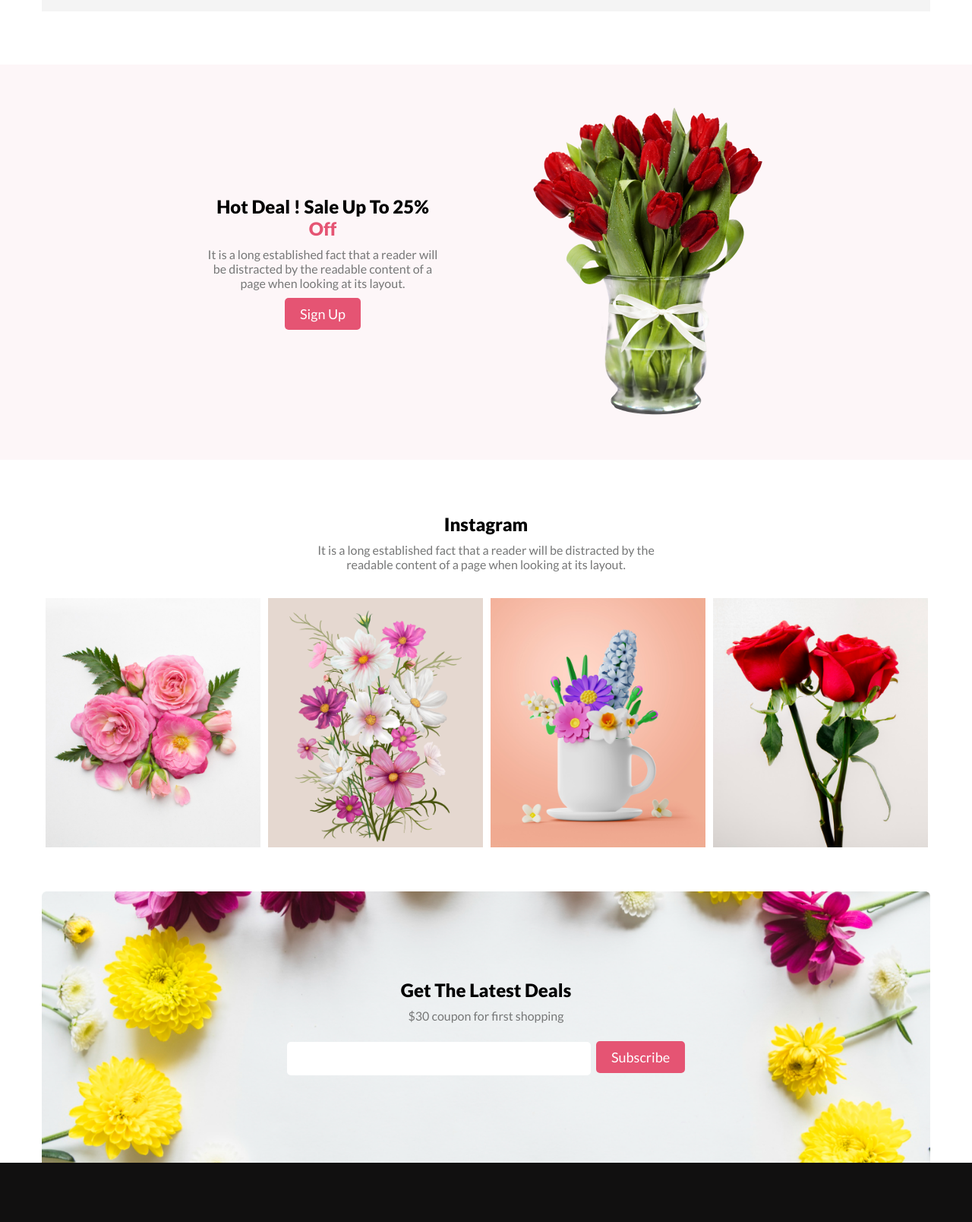
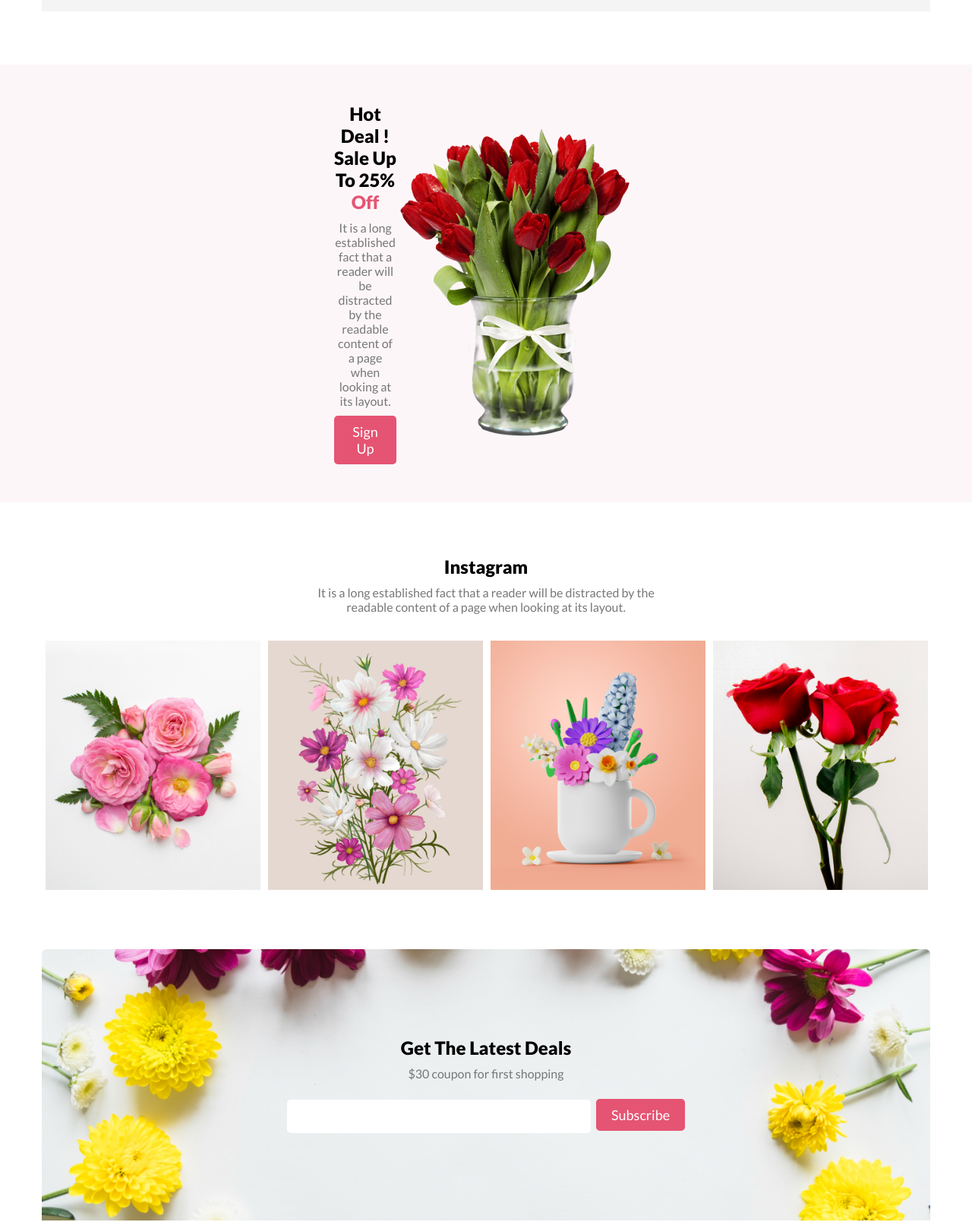
Before and after one commit to monaemhossain/flower-shop, a plain HTML site: page index.html in a window 1280 px wide. Shown: the part 1280-2888 px from the top of the page at 76% size. Drawn offline with Linux system fonts and the light colour scheme.

Commit message:
gave some finishing touch here and there

```diff
--- a/styles/style.css
+++ b/styles/style.css
@@ -124,11 +124,8 @@ header img{
     display: flex;
     justify-content: space-between;
     align-items: center;
-    max-width: 750px;
-}
-.hot-deals .deal{
-    width: 320px;
     text-align: center;
+    padding:0 440px;
 }
 
 /* Style for instagram section */
@@ -151,6 +148,8 @@ header img{
 /* Subscribe form Styles */
 .subscribe{
     text-align: center;
+    padding-bottom: 50px;
+    margin-top: 20px;
 }
 .subscribe .container{
     background-image: url(../images/Rectangle9.png);
@@ -171,6 +170,7 @@ footer{
     background-color: #111010;
     padding: 100px 600px;
     text-align: center;
+    margin-top: 20px;
 }
 footer h1, footer p{
     padding:8px;
```
